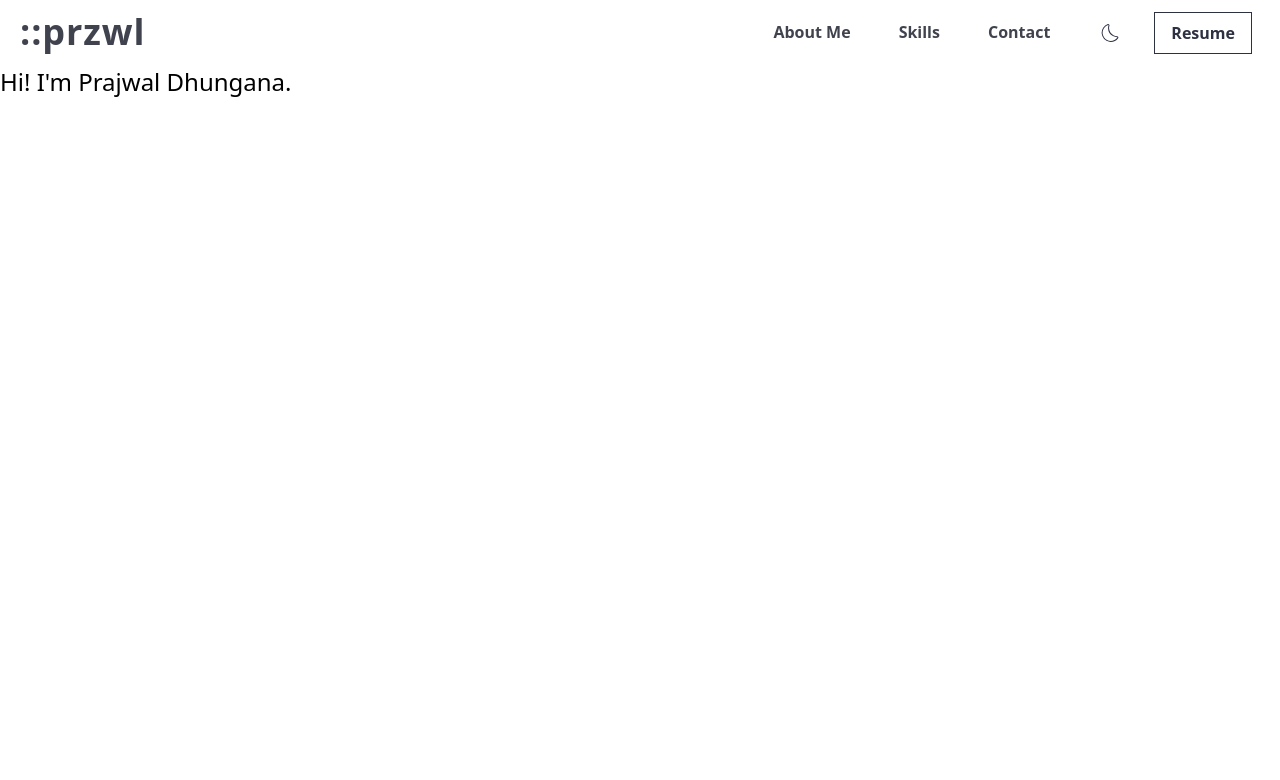
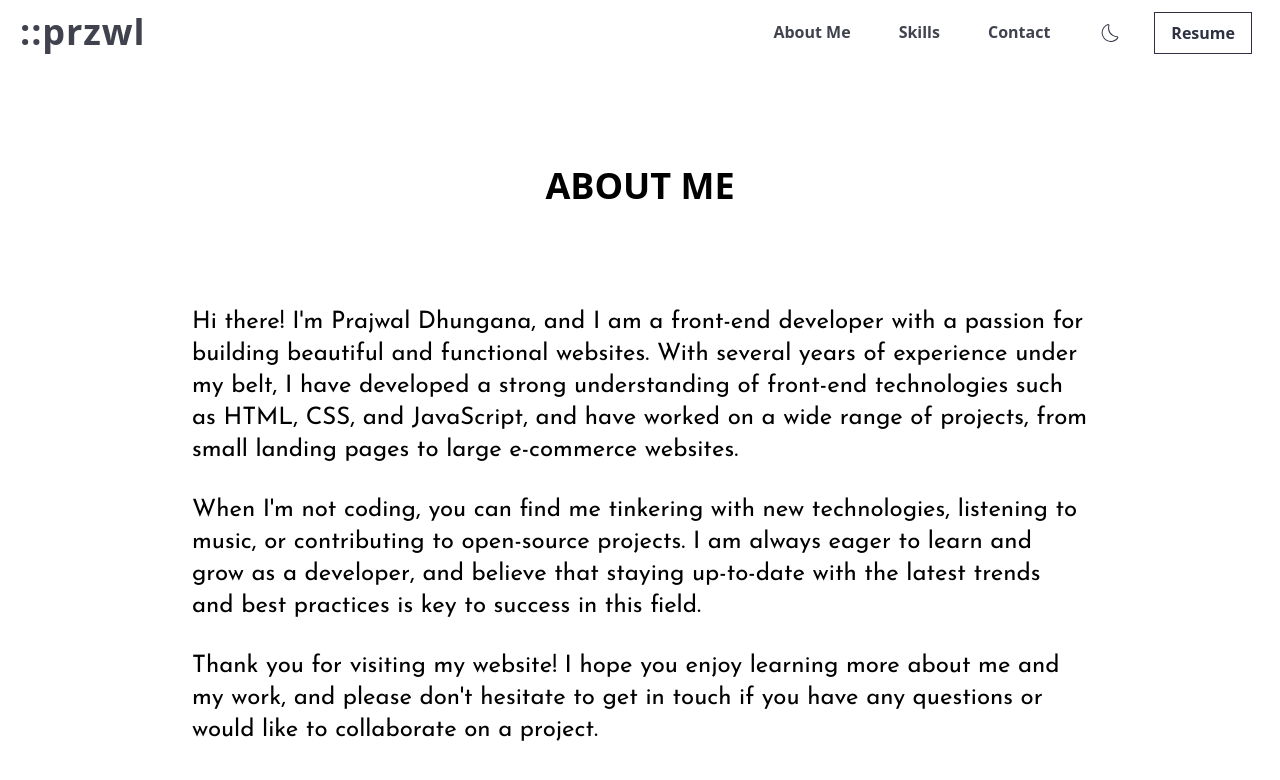
Before and after one commit to PrajwalDhungana/portfolio, a Next.js app: page /about in a window 1280 px wide. Shown: the top 780 px of the page. Built offline with nearby package versions, Linux system fonts and the light colour scheme.

Commit message:
Add about page content

```diff
--- a/pages/about.tsx
+++ b/pages/about.tsx
@@ -1,16 +1,71 @@
+import { delay, motion } from "framer-motion";
 import Head from "next/head";
 
 export default function About() {
+  const textVariant = {
+    initial: { y: 500, opacity: 0, scale: 1.25 },
+    animate: { y: 0, opacity: 1, scale: 1 },
+  };
+
   return (
-      <div className="overflow-hidden">
-        <div className="flex flex-col h-screen">
-          <Head>
-            <title>Portfolio - About</title>
-          </Head>
-          <div>
-            <span className="text-2xl">Hi! I&apos;m Prajwal Dhungana.</span>
-          </div>
+    <div className="overflow-hidden w-full">
+      <div className="flex flex-col h-screen">
+        <Head>
+          <title>Portfolio - About</title>
+        </Head>
+        <div className="flex w-full flex-1 flex-col p-5 items-center h-full">
+          <motion.div
+            initial="initial"
+            animate="animate"
+            variants={textVariant}
+            transition={{ delay: 0, duration: 1 }}
+            className="text-4xl uppercase font-bold mb-5 px-3 py-20"
+          >
+            About Me
+          </motion.div>
+          <motion.div className="flex flex-col max-w-4xl text-2xl gap-7 font-heading">
+            <motion.p
+              initial="initial"
+              animate="animate"
+              variants={textVariant}
+              transition={{ delay: .1, duration: 1 }}
+            >
+              <span>Hi there! I&apos;m Prajwal Dhungana</span>, and I am a
+              front-end developer with a passion for building beautiful and
+              functional websites. With several years of experience under my
+              belt, I have developed a strong understanding of front-end
+              technologies such as HTML, CSS, and JavaScript, and have worked on
+              a wide range of projects, from small landing pages to large
+              e-commerce websites.
+            </motion.p>
+
+            <motion.p
+              initial="initial"
+              animate="animate"
+              variants={textVariant}
+              transition={{ delay: 0.2, duration: 1 }}
+            >
+              When I&apos;m not coding, you can find me tinkering with new
+              technologies, listening to music, or contributing to open-source
+              projects. I am always eager to learn and grow as a developer, and
+              believe that staying up-to-date with the latest trends and best
+              practices is key to success in this field.
+            </motion.p>
+
+            <motion.p
+              initial="initial"
+              animate="animate"
+              variants={textVariant}
+              transition={{ delay: 0.3, duration: 1 }}
+            >
+              Thank you for visiting my website! I hope you enjoy learning more
+              about me and my work, and please don&apos;t hesitate to get in
+              touch if you have any questions or would like to collaborate on a
+              project.
+            </motion.p>
+          </motion.div>
         </div>
       </div>
+    </div>
   );
 }
```
